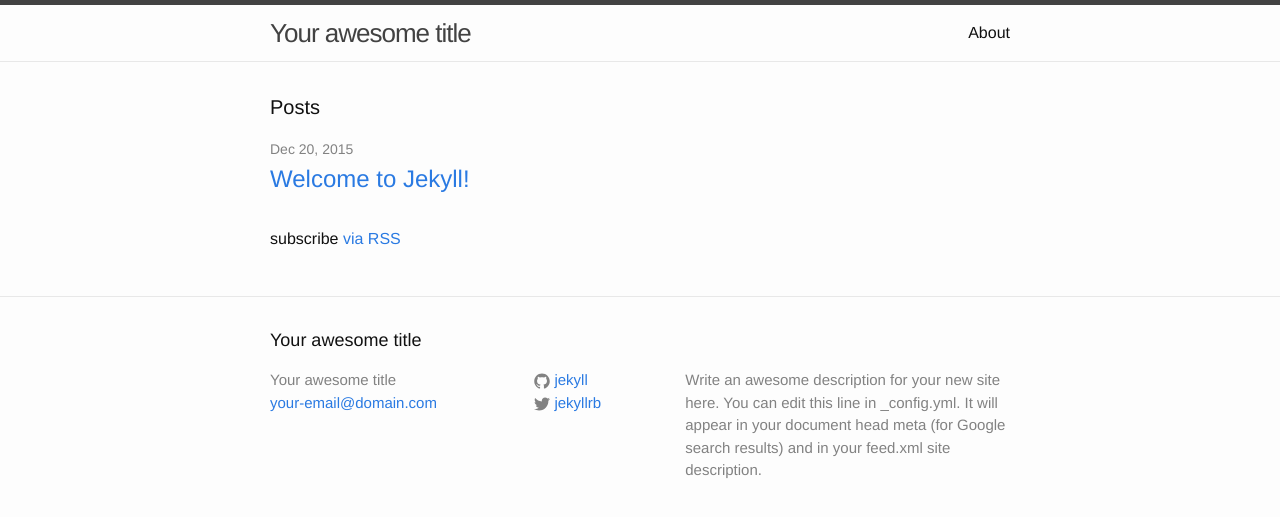
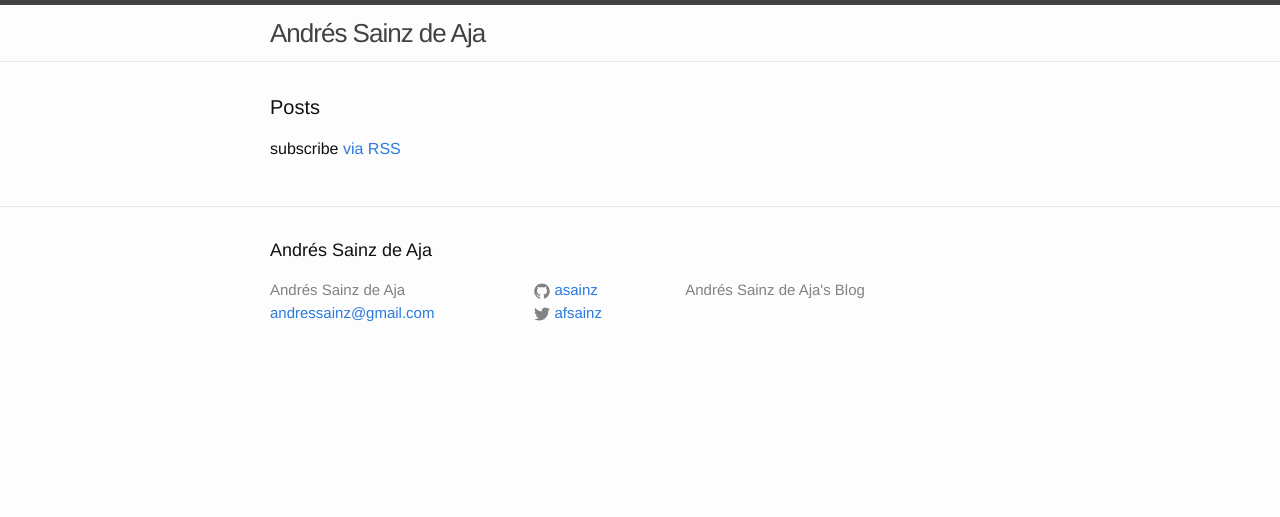
Before and after one commit to asainz/asainz.github.io, a Jekyll site: the page built from index.html, in a window 1280 px wide. Shown: the top 517 px of the page. Built offline with Jekyll 4.4.1, drawn with Linux system fonts in a browser that asks for light colours.

Commit message:
Several changes
1, Remome default content
2. Add first draft to test
3. Configure ruby and its plugins correctly with a Gemfile

```diff
--- a/Gemfile
+++ b/Gemfile
@@ -1,3 +1,5 @@
+gem 'kramdown'
+gem 'jekyll-watch'
 group :jekyll_plugins do
   gem 'jekyll-compose'
 end
--- a/_config.yml
+++ b/_config.yml
@@ -1,14 +1,11 @@
 # Site settings
-title: Your awesome title
-email: your-email@domain.com
-description: > # this means to ignore newlines until "baseurl:"
-  Write an awesome description for your new site here. You can edit this
-  line in _config.yml. It will appear in your document head meta (for
-  Google search results) and in your feed.xml site description.
+title: "Andrés Sainz de Aja"
+email: andressainz@gmail.com
+description: "Andrés Sainz de Aja's Blog"
 baseurl: "" # the subpath of your site, e.g. /blog/
-url: "http://yourdomain.com" # the base hostname & protocol for your site
-twitter_username: jekyllrb
-github_username:  jekyll
+url: "https://asainz.github.io" # the base hostname & protocol for your site
+twitter_username: afsainz
+github_username:  asainz
 
 # Build settings
 markdown: kramdown
```
Also changed, not shown: _drafts/starting-with-bem.md (added, +11 -0 lines), _posts/2015-12-20-welcome-to-jekyll.markdown (deleted, +0 -25 lines), about.md (deleted, +0 -11 lines), Gemfile.lock.
